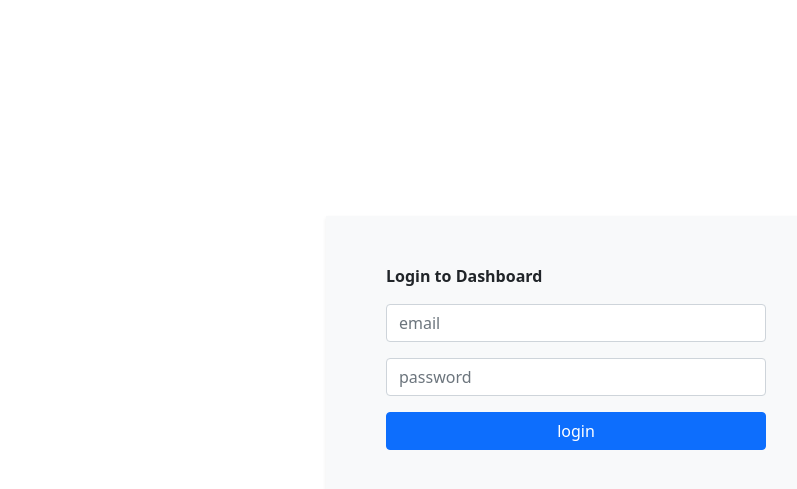
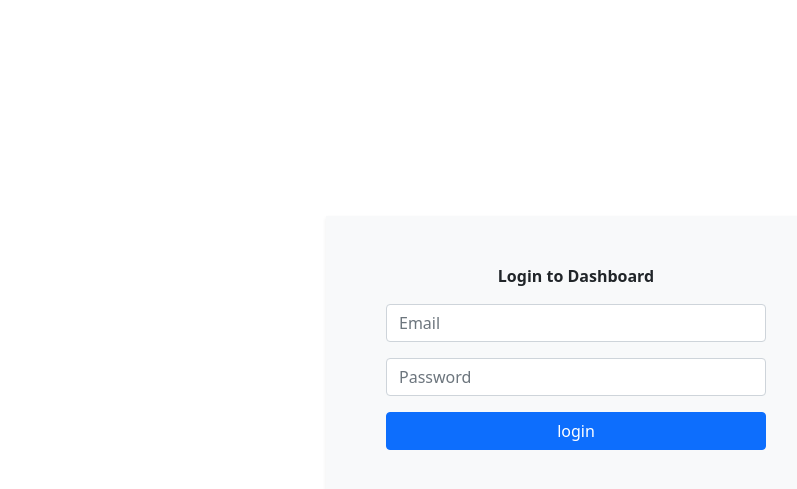
Before and after one commit to moadams847/AdminComp-Docs-Dashboard, a plain HTML site: page about.html in a window 1280 px wide. Shown: the part 75-564 px from the top of the page, without its empty margins (52-849 px from the left). Drawn offline with nearby package versions, Linux system fonts and the light colour scheme; no server answers.

Commit message:
update html files

```diff
--- a/about.html
+++ b/about.html
@@ -143,7 +143,7 @@
           "
         >
           <div class="col-md-12">
-            <p class="mb-3 fw-bold">Login to Dashboard</p>
+            <p class="mb-3 fw-bold text-center">Login to Dashboard</p>
             <form class="logginForm">
               <div class="mb-3">
                 <!-- <label for="" class="form-label">Email address:</label> -->
@@ -151,7 +151,7 @@
                   type="Email"
                   class="form-control"
                   id="loginEmail"
-                  placeholder="email"
+                  placeholder="Email"
                 />
               </div>
               <div class="mb-3">
@@ -160,7 +160,7 @@
                   type="Password"
                   class="form-control"
                   id="loginPassword"
-                  placeholder="password"
+                  placeholder="Password"
                 />
               </div>
               <div class="d-flex justify-content-center align-content-center">
```
Also changed, not shown: index.html (+1 -1 lines).
